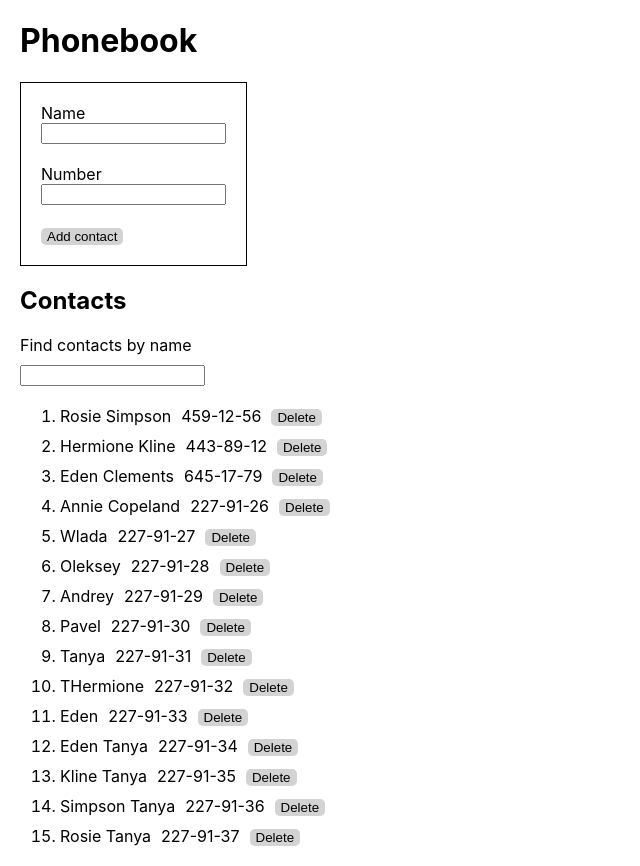
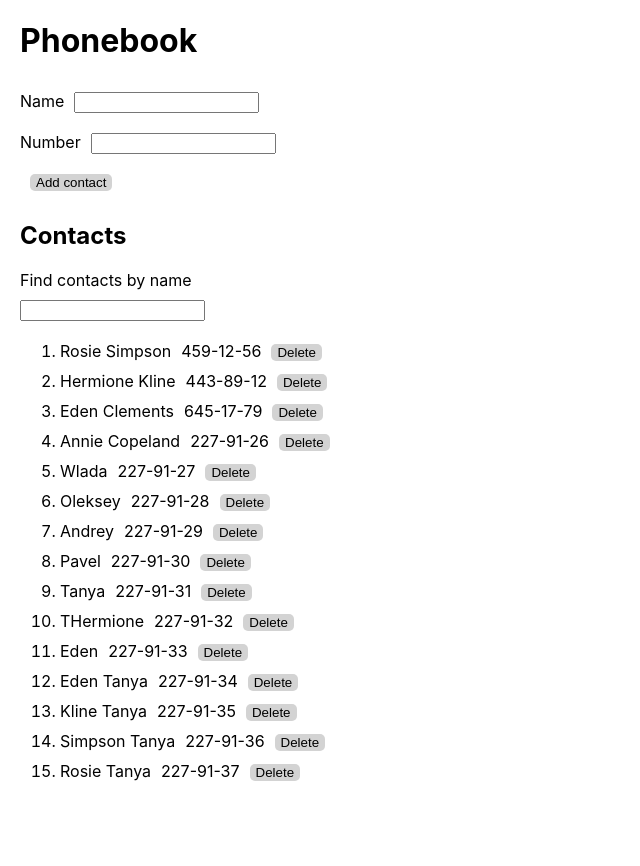
Before and after one commit to andriideikalo/goit-react-hw-06-phonebook, a React (Create React App) app: page / in a window 1280 px wide. Shown: the whole page, without its empty margins (0-640 px from the left). After the commit the page ends 801 px from the top, so only its background shows below. Built offline with nearby package versions, Linux system fonts and the light colour scheme.

Commit message:
fix form

```diff
--- a/src/components/ContactForms/ContactForm.jsx
+++ b/src/components/ContactForms/ContactForm.jsx
@@ -1,10 +1,11 @@
-import { FormStyled } from './ContactFormStyled';
-import { InputStyled } from './ContactFormStyled';
+// import { FormStyled } from './ContactFormStyled';
+// import { InputStyled } from './ContactFormStyled';
 import { LabelStyled } from './ContactFormStyled';
 import { BottonStyled } from './ContactFormStyled';
 import { addContact } from '../../redux/contactsSplice';
 import { useDispatch, useSelector } from 'react-redux';
 import { contactSelector } from '../../redux/selectors';
+import { Formik, Form, Field } from 'formik';
 
 const initialValues = {
   name: '',
@@ -16,7 +17,7 @@ const ContactForm = () => {
   const contacts = useSelector(contactSelector);
 
   return (
-    <FormStyled
+    <Formik
       name="contact"
       initialValues={initialValues}
       onSubmit={(values, actions) => {
@@ -25,38 +26,42 @@ const ContactForm = () => {
         const isNameInContacts = contacts.find(
           item => item.name.toLowerCase() === name.toLowerCase()
         );
-        if (
-          isNameInContacts.filter(contact => contact.name === name).length > 0
-        ) {
-          alert(`${name} is already in contacts`);
+        if (isNameInContacts) {
+          alert('This name is already in your contact list');
+          actions.resetForm();
           return;
         }
         dispatch(addContact({ name, number }));
         actions.resetForm();
       }}
     >
+      <Form>
         <LabelStyled htmlFor="name">
           Name
-        <InputStyled
+          <Field
             type="text"
             name="name"
             pattern="^[a-zA-Zа-яА-Я]+(([' -][a-zA-Zа-яА-Я ])?[a-zA-Zа-яА-Я]*)*$"
             title="Name may contain only letters, apostrophe, dash and spaces. For example Adrian, Jacob Mercer, Charles de Batz de Castelmore d'Artagnan"
             required
-        ></InputStyled>
+            style={{ margin: 10 + 'px' }}
+          ></Field>
         </LabelStyled>
         <LabelStyled htmlFor="number">
           Number
-        <InputStyled
+          <Field
             type="tel"
             name="number"
             pattern="\+?\d{1,4}?[-.\s]?\(?\d{1,3}?\)?[-.\s]?\d{1,4}[-.\s]?\d{1,4}[-.\s]?\d{1,9}"
             title="Phone number must be digits and can contain spaces, dashes, parentheses and can start with +"
             required
-        ></InputStyled>
+            style={{ margin: 10 + 'px' }}
+          ></Field>
         </LabelStyled>
         <BottonStyled type="submit">Add contact</BottonStyled>
-    </FormStyled>
+      </Form>
+    </Formik>
+    // </FormStyled>
   );
 };
 // console.log(initialValues);
--- a/src/components/ContactForms/ContactFormStyled.jsx
+++ b/src/components/ContactForms/ContactFormStyled.jsx
@@ -14,6 +14,7 @@ export const BottonStyled = styled.button`
   background-color: lightgray;
   border-radius: 5px;
   border: none;
+  margin: 10px;
   &:hover,
   &:focus {
     background-color: blue;
```
Lines whose indentation alone changed are shown as unchanged.
